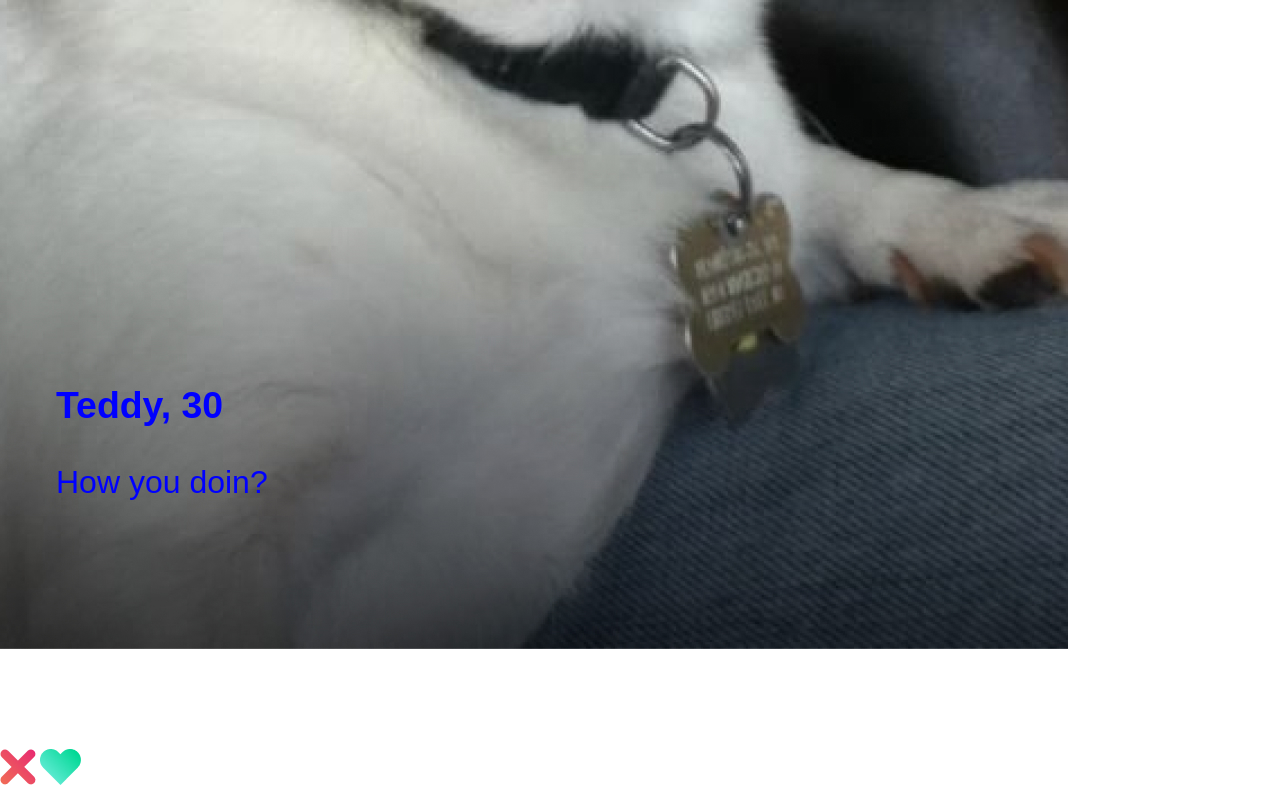
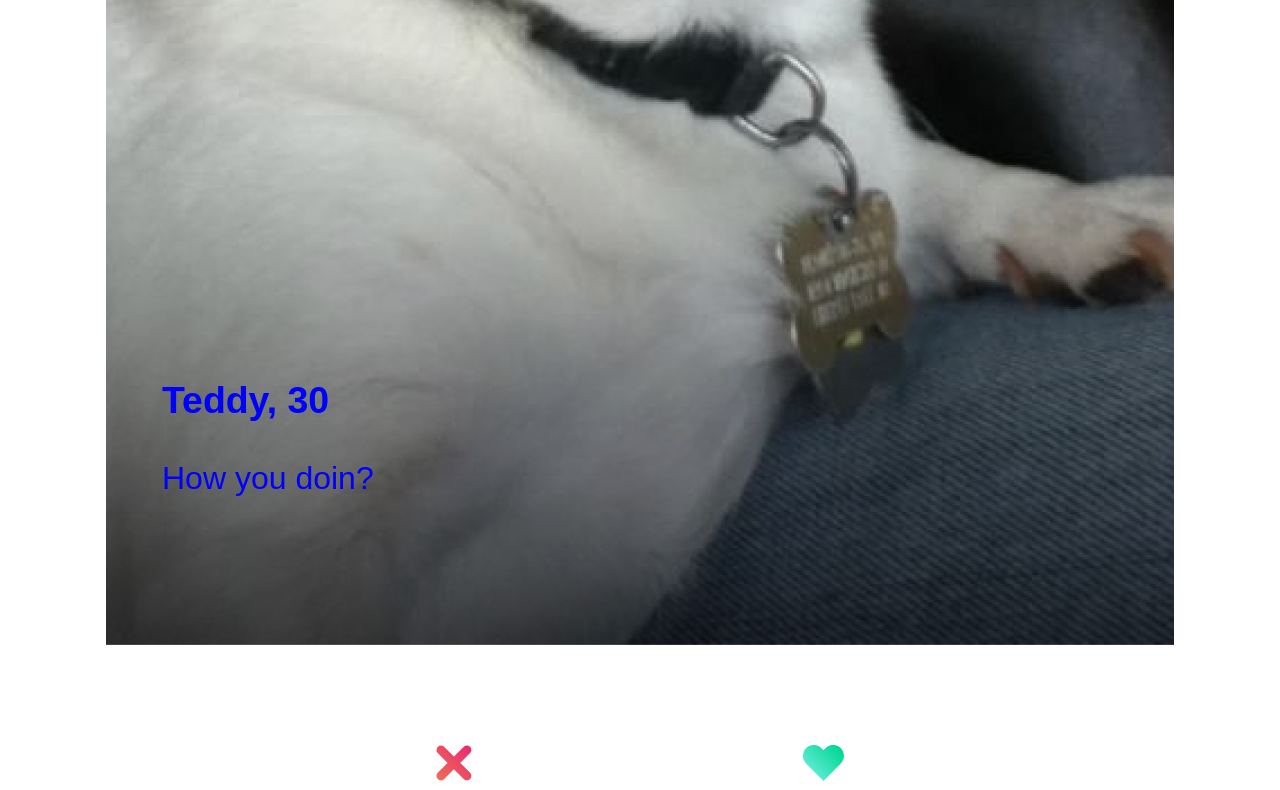
Before and after one commit to paulo-de-santiago/tindog, a website built with Vite: page index.html in a window 1280 px wide. Shown: the part 984-1774 px from the top of the page. Built offline with nearby package versions, Linux system fonts and the light colour scheme.

Commit message:
Container centered, header and footer with flexbox

```diff
--- a/index.css
+++ b/index.css
@@ -9,8 +9,29 @@ body {
   font-family: 'Source Sans 3', sans-serif;
 }
 
+
+
 .container{
-   margin: 0 auto;
+  width: 1068px;
+  margin: 0 auto;
+  display: flex;
+  flex-direction: column;
+  justify-content: center;
+
+}
+
+.header-logo,
+.footer-icons {
+  display: flex;
+}
+
+.header-logo {
+  justify-content: space-between;
+  align-content: space-between;
+}
+
+.footer-icons {
+  justify-content: space-evenly;
 }
 
  .outsider-div {
@@ -43,6 +64,6 @@ body {
 }
 
 .cross-heart {
-  position: relative;
+/*   position: relative; */
 
 }
--- a/index.html
+++ b/index.html
@@ -9,8 +9,8 @@
     <meta name="viewport" content="width=device-width, initial-scale=1.0" />
   </head>
   <body>
-    <container class="container" id="container">
-      <header>
+    <div class="container" id="container">
+      <header class="header-logo" id="header-logo">
         <img src="./images/icon-profile.png" alt="" />
         <img src="./images/logo.png" alt="" />
         <img src="./images/icon-chat.png" alt="" />
@@ -29,7 +29,7 @@
         </div>
       </div>
 
-      <footer class="cross-heart" id="cross-heart">
+      <footer class="footer-icons" id="footer-icons">
         <img src="./images/icon-cross.png" alt="" />
         <img src="./images/icon-heart.png" alt="" />
       </footer>
```
